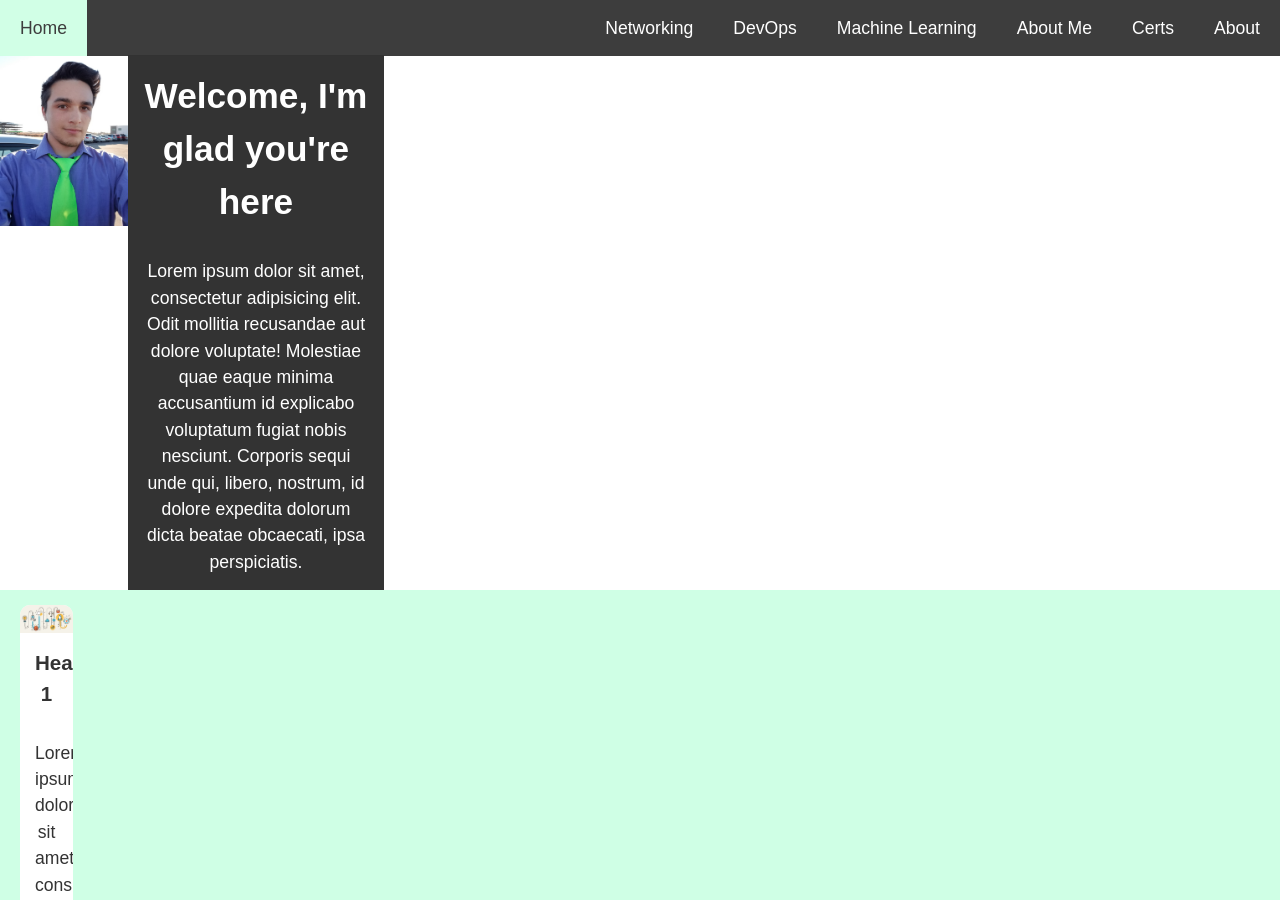
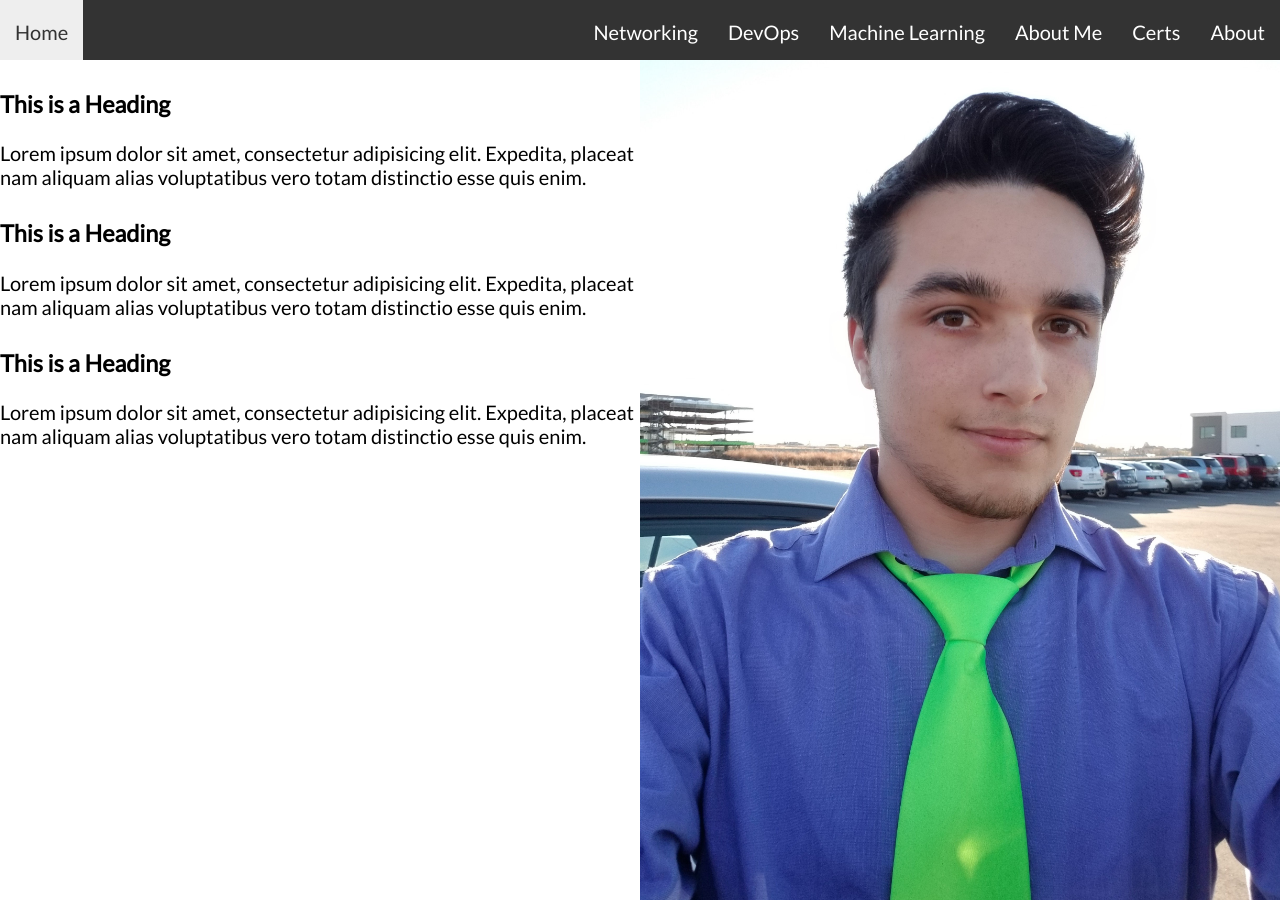
Before and after one commit to Lasky206/laskynet, a Jekyll site: the page built from index.md, in a window 1280 px wide and 900 px high. Built offline with Jekyll 4.4.1, drawn with Linux system fonts in a browser that asks for light colours; some of the changed text lies outside the part shown.

Commit message:
Update changes

```diff
--- a/_includes/footer.html
+++ b/_includes/footer.html
@@ -1,6 +1,8 @@
-<footer id="main-footer" class="grid">
-  <div>Rick Allen</div>
-  <div>
-    <a href="#fake">rick.allen206@gmail.com</a>
+<footer id="footer" class="grid">
+  <div id="footbar">
+    <h2>Rick Allen</h2>
+    <div>
+      <a href="#fake">rick.allen206@gmail.com</a>
+    </div>
   </div>
 </footer>
--- a/_includes/head.html
+++ b/_includes/head.html
@@ -3,6 +3,7 @@
   <meta name="viewport" content="width=device-width, initial-scale=1.0">
   <link rel="stylesheet" type="text/css" href="{{ site.baseurl }}/css/master.css">
   <link rel="stylesheet" href="https://cdnjs.cloudflare.com/ajax/libs/font-awesome/4.7.0/css/font-awesome.min.css">
+  <link href="https://fonts.googleapis.com/css?family=Caveat|Lato&display=swap" rel="stylesheet">
   <title>Rick Allen</title>
 
   <script src="https://ajax.googleapis.com/ajax/libs/jquery/3.4.1/jquery.min.js"></script>
--- a/_includes/header.html
+++ b/_includes/header.html
@@ -1,5 +1,4 @@
-<header>
-  <div class="content-wraper">
+<header id="header" class="grid">
     <div id="navbar">
       <nav id="navbar-home">
         <a href="{{ site.baseurl }}/index.html" id="home">Home</a>
@@ -24,5 +23,4 @@
         </a>
       </nav>
     </div>
-  </div>
 </header>
--- a/css/master.css
+++ b/css/master.css
@@ -2,212 +2,129 @@
 layout: null
 ---
 
-/* Core Styles */
-
 body {
-  font-family: Arial, Helvetica, sans-serif;
-  margin: 55px 0 0 0;
-  background: #fff;
-  color: #333;
-  font-size: 1.1em;
-  line-height: 1.5;
-  text-align: center;
-  min-height: 100vh;
+  display: grid;
+  margin: 0;
+  font-size: 20px;
+  font-family: Lato;
 }
 
-header {
-  position: fixed;
-  top: 0;
-  left: 0;
-  width: 100%;
-}
-
-footer {
-  margin-top: 50px;
-  height: 100px;
-  width: 100%;
-  background-color: #333;
-  color: #fff;
+main {
+  display: grid;
+  grid-template-columns: 1fr repeat(4, minmax(auto, 20vw)) 1fr;
+  grid-template-rows: calc(100vh - 3em) calc(100vh - 3em) auto;
+  overflow: hidden;
 }
 
 ul {
   list-style: none;
+  margin: 0;
   padding: 0;
-  margin: 0;
 }
 
 img {
-  display: block;
   width: 100%;
   height: auto;
 }
 
-h1, h2, h3 {
-  margin: 0;
-  padding: 15px 0;
+
+/* Set header height to hold space for the navbar */
+#header {
+  height: 3em;
 }
 
-p {
-  margin: 0;
-  padding: 1em 0;
+#footer {
+  height: 10em;
 }
 
-
-/* Style list elements */
-#section-posts li {
-  padding-left: 40px;
-  text-align: left;
-}
-
-/* Style Posts */
-#section-posts a {
-  color: #333;
-  text-decoration: underline;
-  text-decoration-color: #63e7ad;
-}
-
-/* Set background for section B */
-#section-b {
-  background-color: #333;
-  color: #fff;
-}
-
-/* Set background for section C */
-#section-c {
-  background-color: #cfffe5;
-  color: #fff;
-}
-
-/* Style section C header */
-#section-c h1 {
-  background-color: #fff;
-  color: #333;
+.grid {
 }
 
 /* Style navbar */
 #navbar {
   display: flex;
-  height: auto;
+  position: fixed;
+  width: 100%;
+  padding: 1em 0;
   background-color: #333;
-  opacity: .95;
+  height: 1em;
+  overflow: hidden;
 }
 
-/* Align navbar home button */
-#navbar-home {
-  display: flex;
+
+#navbar a {
+  text-decoration: none;
+  color: #fff;
+  padding: 1em 15px;
 }
 
-/* Align navbar site buttons */
-#navbar-sites {
-  display: flex;
-  margin-left: auto;
-}
-
-/* Style navbar buttons */
-#navbar-home a,
-#navbar-sites a,
-.navbar-links a {
-  color: #fff;
-  text-decoration: none;
-  padding: 15px 20px;
-}
-
-/* Style navbar buttons on hover */
-#navbar-home a:hover,
-#navbar-sites a:hover {
-  background-color: #cfffe5;
+#navbar a:hover {
+  background-color: #eee;
   color: #333;
 }
 
-/* Hide icon for PCs */
-.icon {
+#navbar-home {
+  margin-right: auto;
+}
+
+#navbar-menu-button {
   display: none;
 }
 
-/* Format footer */
-#main-footer a {
-  text-decoration: none;
+/* Style footer */
+#footbar {
+  background-color: #333;
   color: #fff;
-}
-
-/* Style card wrapper */
-.card-wrapper {
-  display: flex;
-  flex-wrap: wrap;
-}
-
-/* Style cards in section C */
-.card {
-  background-color: #fff;
-  color: #333;
-  margin: 15px 20px;
-  max-width: 30%;
-  border-radius: 10px;
+  height: 10em;
   overflow: hidden;
 }
 
-/* Style card headers */
-.card h3, p {
-  padding: 15px 15px;
+/* Style section A */
+#section-a {
+  grid-column: 4/7;
+  grid-row: 1;
+  overflow: hidden;
 }
 
-
-@media screen and (min-width: 600px) {
-  .grid {
-    display: grid;
-    grid-template-columns: 1fr repeat(4, minmax(auto, 20vw)) 1fr;
-    grid-template-rows: auto auto auto auto;
+/* Style section B */
+#section-b {
+  grid-column: 1/4;
+  grid-row: 1;
 }
 
-  .section-a}
-
-
-@media screen and (max-width: 600px) {
+/* Style section C */
 #section-c {
-    margin-top: 0px;
-    margin-bottom: 50px;
+  grid-row: 2;
+  grid-column: 3/5;
 }
 
-  .icon {
-    display: block;
+#section-c-card-grid {
+  display: grid;
+  grid-template-columns: 1fr 1fr;
+  grid-template-rows: 1fr 1fr 1fr;
+  text-align: center;
 }
 
-  #navbar-home a,
-  #navbar-sites a,
-  .navbar-links a {
-    color: #fff;
-    text-decoration: none;
-    padding: 15px 20px;
+.card {
+  margin-top: 30px;
 }
 
-  #navbar-sites {
-    flex-direction: column;
-    display: none;
-    padding-top: 50px;
+#section-c #card-1 {
+  grid-column: 1;
+  grid-row: 1;
 }
 
-  #navbar-menu-button {
-    margin-left: auto;
+#section-c #card-2 {
+  grid-column: 2;
+  grid-row: 2;
 }
 
-  #navbar-sites a {
-    text-align: left;
-    display: flex;
-    overflow: scroll;
+#section-c #card-3 {
+  grid-column: 1;
+  grid-row: 3;
 }
 
-  .post-list {
-    padding: 0;
+#section-posts {
+  grid-column: 2/4;
+  grid-row: 3;
 }
-
-  #portrait {
-    position: relative;
-    z-index: -1;
-    border-bottom: 5px solid #aaf0d1;
-    background-color: #333;
-  }
-
-  #portrait img {
-    opacity: .95;
-  }
-}
--- a/index.md
+++ b/index.md
@@ -6,38 +6,50 @@ layout: home
 feature-title: Welcome, I'm glad you're here
 ---
 
-
-<div class="grid">
-  <div id="section-a">
-    <div class="content-wrapper">
-      <div id="portrait">
-        <img src="{{ site.baseurl }}/img/selfportrait-01.jpg" alt="">
+<div id="section-a" class="grid">
+  <img src="{{ site.baseurl }}/img/selfportrait-01.jpg" alt="">
+</div>
+<div id="section-b" class="grid">
+  <ul>
+    <li class="card">
+      <div class="card-content">
+        <h3> This is a Heading</h3>
+        <p>Lorem ipsum dolor sit amet, consectetur adipisicing elit. Expedita, placeat nam aliquam alias voluptatibus vero totam distinctio esse quis enim.</p>
       </div>
-    </div>
-  </div>
-  <div id="section-b">
-    <h1 id="main-title">{{ page.feature-title}}</h1>
-    <p>Lorem ipsum dolor sit amet, consectetur adipisicing elit. Odit mollitia recusandae aut dolore voluptate! Molestiae quae eaque minima accusantium id explicabo voluptatum fugiat nobis nesciunt. Corporis sequi unde qui, libero, nostrum, id dolore expedita dolorum dicta beatae obcaecati, ipsa perspiciatis.</p>
-  </div>
+    </li>
+    <li class="card">
+      <div class="card-content">
+        <h3> This is a Heading</h3>
+        <p>Lorem ipsum dolor sit amet, consectetur adipisicing elit. Expedita, placeat nam aliquam alias voluptatibus vero totam distinctio esse quis enim.</p>
+      </div>
+    </li>
+    <li class="card">
+      <div class="card-content">
+        <h3> This is a Heading</h3>
+        <p>Lorem ipsum dolor sit amet, consectetur adipisicing elit. Expedita, placeat nam aliquam alias voluptatibus vero totam distinctio esse quis enim.</p>
+      </div>
+    </li>
+  </ul>
 </div>
 <div id="section-c" class="grid">
-  <div class="content-wrapper">
-    <ul class="card-wrapper">
-      <li class="card">
-        <img src="{{ site.baseurl }}/img/banner-main-01.png" alt="">
-        <h3>Heading 1</h3>
-        <p>Lorem ipsum dolor sit amet, consectetur adipisicing elit. Enim accusamus illum suscipit vero incidunt voluptates molestias facere consequuntur ex aperiam.</p>
-      </li>
-      <li class="card">
-        <img src="{{ site.baseurl }}/img/banner-devops-01.jpg" alt="">
-        <h3>Heading 2</h3>
-        <p>Lorem ipsum dolor sit amet, consectetur adipisicing elit. Enim accusamus illum suscipit vero incidunt voluptates molestias facere consequuntur ex aperiam.</p>
-      </li>
-      <li class="card">
-        <img src="{{ site.baseurl }}/img/banner-ml-01.jpg" alt="">
-        <h3>Heading 3</h3>
-        <p>Lorem ipsum dolor sit amet, consectetur adipisicing elit. Enim accusamus illum suscipit vero incidunt voluptates molestias facere consequuntur ex aperiam.</p>
-      </li>
-    </ul>
-  </div>
+  <ul id="section-c-card-grid">
+    <li id="card-1" class="card">
+      <div class="card-content">
+        <h3> This is a Heading</h3>
+        <p>Lorem ipsum dolor sit amet, consectetur adipisicing elit. Expedita, placeat nam aliquam alias voluptatibus vero totam distinctio esse quis enim.</p>
+      </div>
+    </li>
+    <li id="card-2" class="card">
+      <div class="card-content">
+        <h3> This is a Heading</h3>
+        <p>Lorem ipsum dolor sit amet, consectetur adipisicing elit. Expedita, placeat nam aliquam alias voluptatibus vero totam distinctio esse quis enim.</p>
+      </div>
+    </li>
+    <li id="card-3" class="card">
+      <div class="card-content">
+        <h3> This is a Heading</h3>
+        <p>Lorem ipsum dolor sit amet, consectetur adipisicing elit. Expedita, placeat nam aliquam alias voluptatibus vero totam distinctio esse quis enim.</p>
+      </div>
+    </li>
+  </ul>
 </div>
```
Also changed, not shown: 6 other files. Lines whose indentation alone changed are shown as unchanged.
